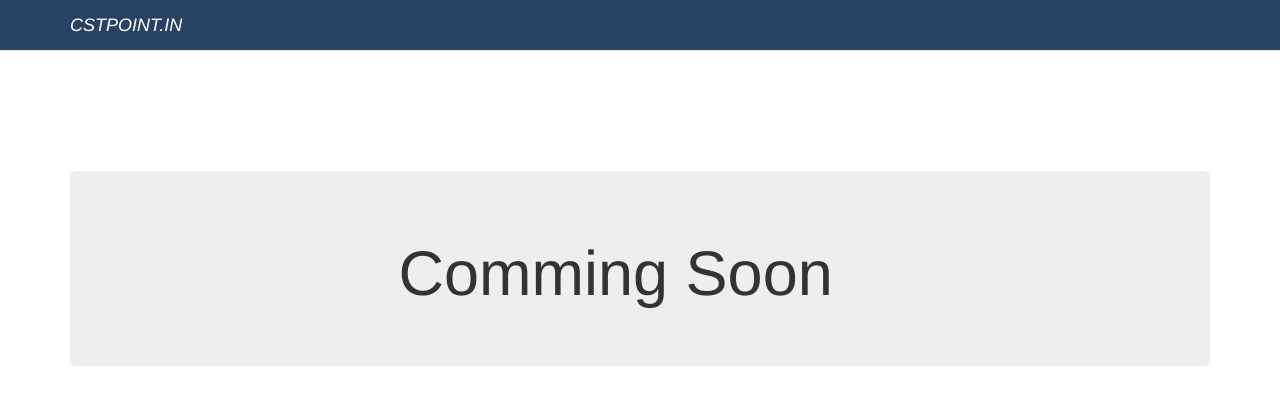
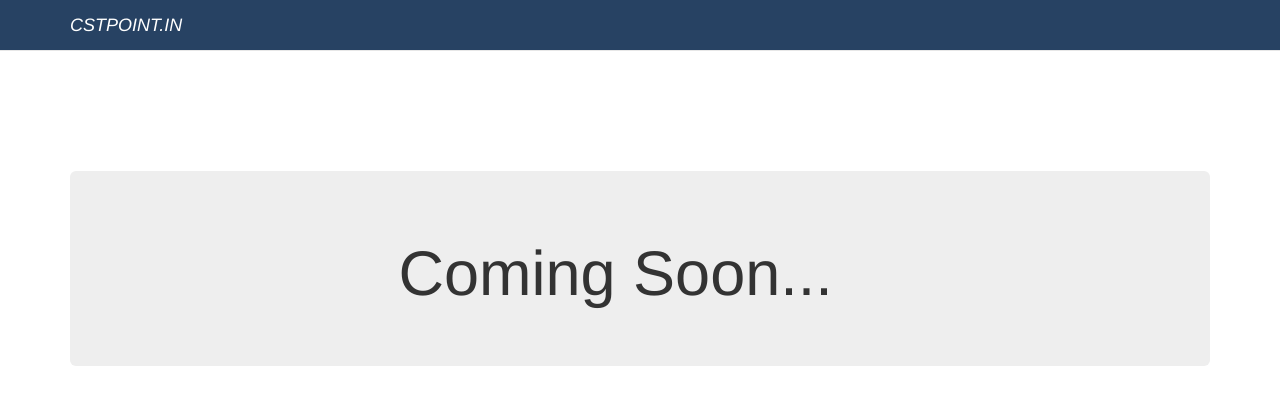
Before and after one commit to ramudu-63/CSTPOINT, a plain HTML site: page index.html in a window 1280 px wide. Drawn offline with nearby package versions, Linux system fonts and the light colour scheme.

Commit message:
Update index.html
update1.1

```diff
--- a/index.html
+++ b/index.html
@@ -27,7 +27,7 @@
 		<div class="container">
 			<div class="jumbotron" style="margin-top: 15%;">
 				<div class="row">
-					<h1 style="margin-left: 27%;">Comming Soon</h1>
+					<h1 style="margin-left: 27%;">Coming Soon...</h1>
 				</div>
 			</div>
 		</div>
```
